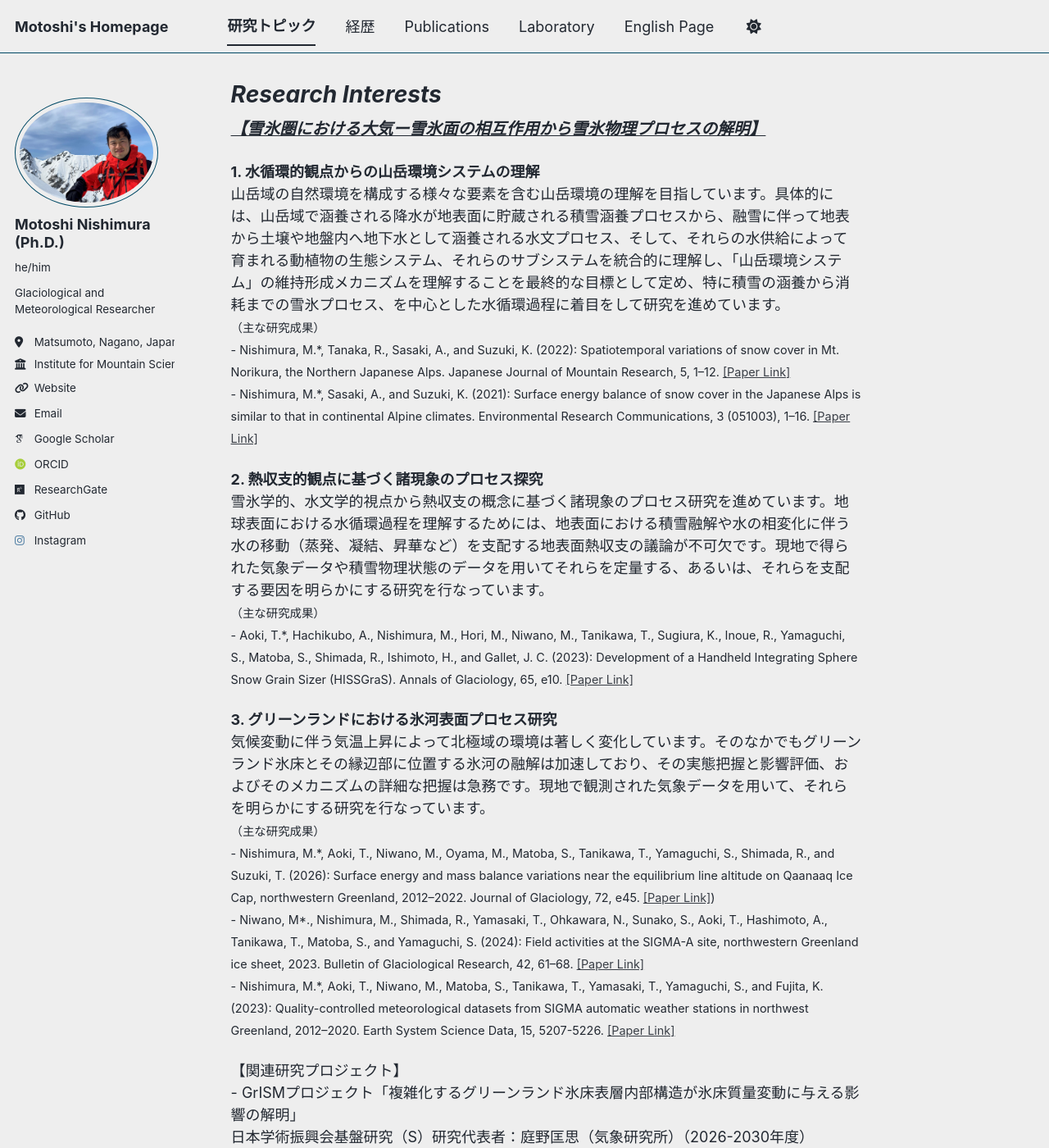
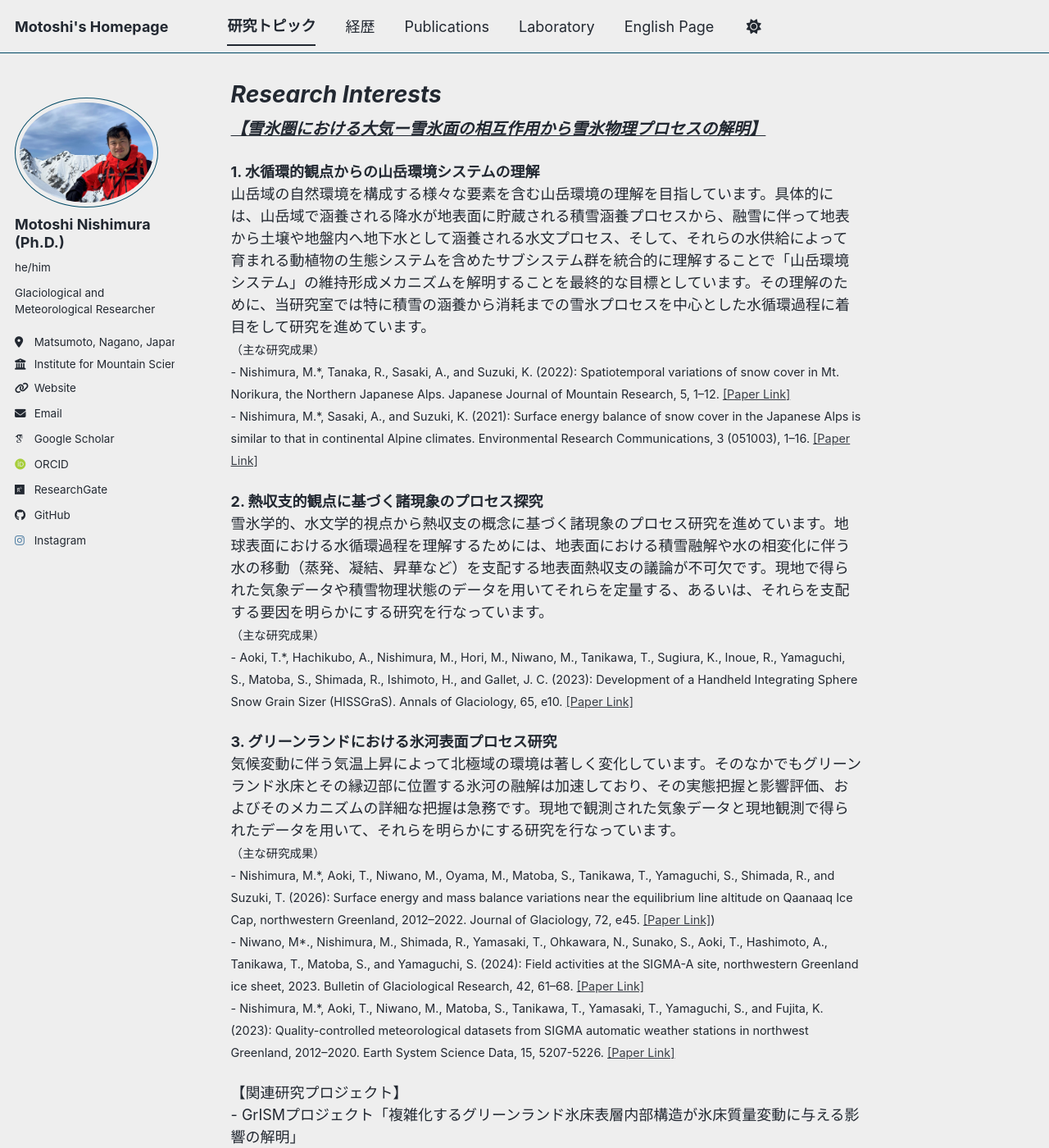
Before and after one commit to MotoshiNishimura/MotoshiNishimura.github.io, a Jekyll site: the page built from _pages/interest.md, in a window 1280 px wide and 1400 px high. Shown: the whole window at 82% size. Built offline with Jekyll 4.4.1, drawn with Linux system fonts in a browser that asks for light colours; some web fonts are replaced; a script bundle is joined from its source files by our own code; library files that are not in the unit come from our copies.

Commit message:
Refine descriptions in interest.md
Revised the description of mountain environment systems and glacier surface processes in Greenland for clarity and detail.

```diff
--- a/_pages/interest.md
+++ b/_pages/interest.md
@@ -10,7 +10,7 @@ author_profile: true
 </p>
 <p>
 <b>1. 水循環的観点からの山岳環境システムの理解</b><br>
-山岳域の自然環境を構成する様々な要素を含む山岳環境の理解を目指しています。具体的には、山岳域で涵養される降水が地表面に貯蔵される積雪涵養プロセスから、融雪に伴って地表から土壌や地盤内へ地下水として涵養される水文プロセス、そして、それらの水供給によって育まれる動植物の生態システム、それらのサブシステムを統合的に理解し、「山岳環境システム」の維持形成メカニズムを理解することを最終的な目標として定め、特に積雪の涵養から消耗までの雪氷プロセス、を中心とした水循環過程に着目をして研究を進めています。<br>
+山岳域の自然環境を構成する様々な要素を含む山岳環境の理解を目指しています。具体的には、山岳域で涵養される降水が地表面に貯蔵される積雪涵養プロセスから、融雪に伴って地表から土壌や地盤内へ地下水として涵養される水文プロセス、そして、それらの水供給によって育まれる動植物の生態システムを含めたサブシステム群を統合的に理解することで「山岳環境システム」の維持形成メカニズムを解明することを最終的な目標としています。その理解のために、当研究室では特に積雪の涵養から消耗までの雪氷プロセスを中心とした水循環過程に着目をして研究を進めています。<br>
  <span style="font-size: 0.8em;">
 （主な研究成果）<br>
 - Nishimura, M.*, Tanaka, R., Sasaki, A., and Suzuki, K. (2022): Spatiotemporal variations of snow cover in Mt. Norikura, the Northern Japanese Alps. Japanese Journal of Mountain Research, 5, 1–12. <a href="https://doi.org/10.34532/jasms.5.0_1" target="_blank">[Paper Link]</a><br>
@@ -30,7 +30,7 @@ author_profile: true
 
 <p>
 <b>3. グリーンランドにおける氷河表面プロセス研究</b><br>
-気候変動に伴う気温上昇によって北極域の環境は著しく変化しています。そのなかでもグリーンランド氷床とその縁辺部に位置する氷河の融解は加速しており、その実態把握と影響評価、およびそのメカニズムの詳細な把握は急務です。現地で観測された気象データを用いて、それらを明らかにする研究を行なっています。<br>
+気候変動に伴う気温上昇によって北極域の環境は著しく変化しています。そのなかでもグリーンランド氷床とその縁辺部に位置する氷河の融解は加速しており、その実態把握と影響評価、およびそのメカニズムの詳細な把握は急務です。現地で観測された気象データと現地観測で得られたデータを用いて、それらを明らかにする研究を行なっています。<br>
  <span style="font-size: 0.8em;">
 （主な研究成果）<br>
 - Nishimura, M.*, Aoki, T., Niwano, M., Oyama, M., Matoba, S., Tanikawa, T., Yamaguchi, S., Shimada, R., and Suzuki, T. (2026): Surface energy and mass balance variations near the equilibrium line altitude on Qaanaaq Ice Cap, northwestern Greenland, 2012–2022. Journal of Glaciology, 72, e45. <a href="https://doi.org/10.1017/jog.2026.10159" target="_blank">[Paper Link]</a>)<br>
```
